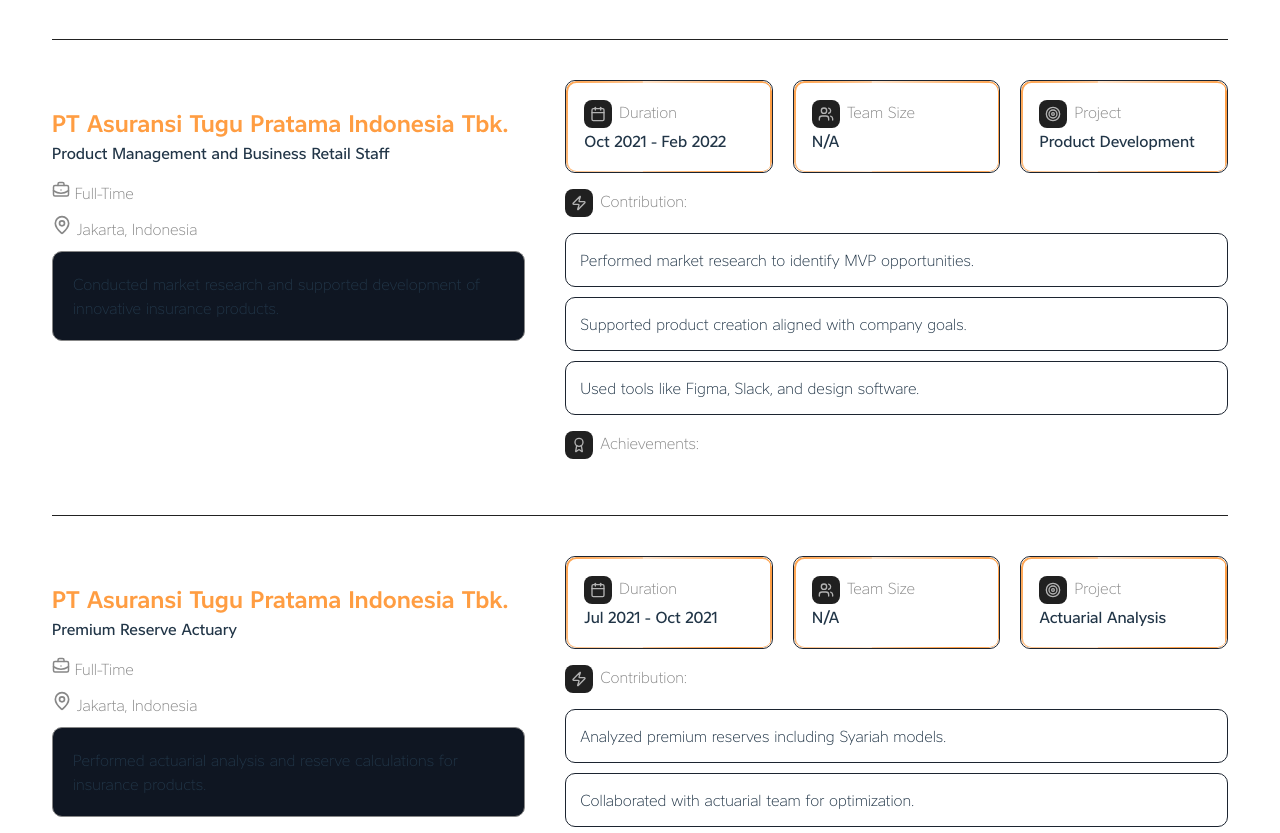
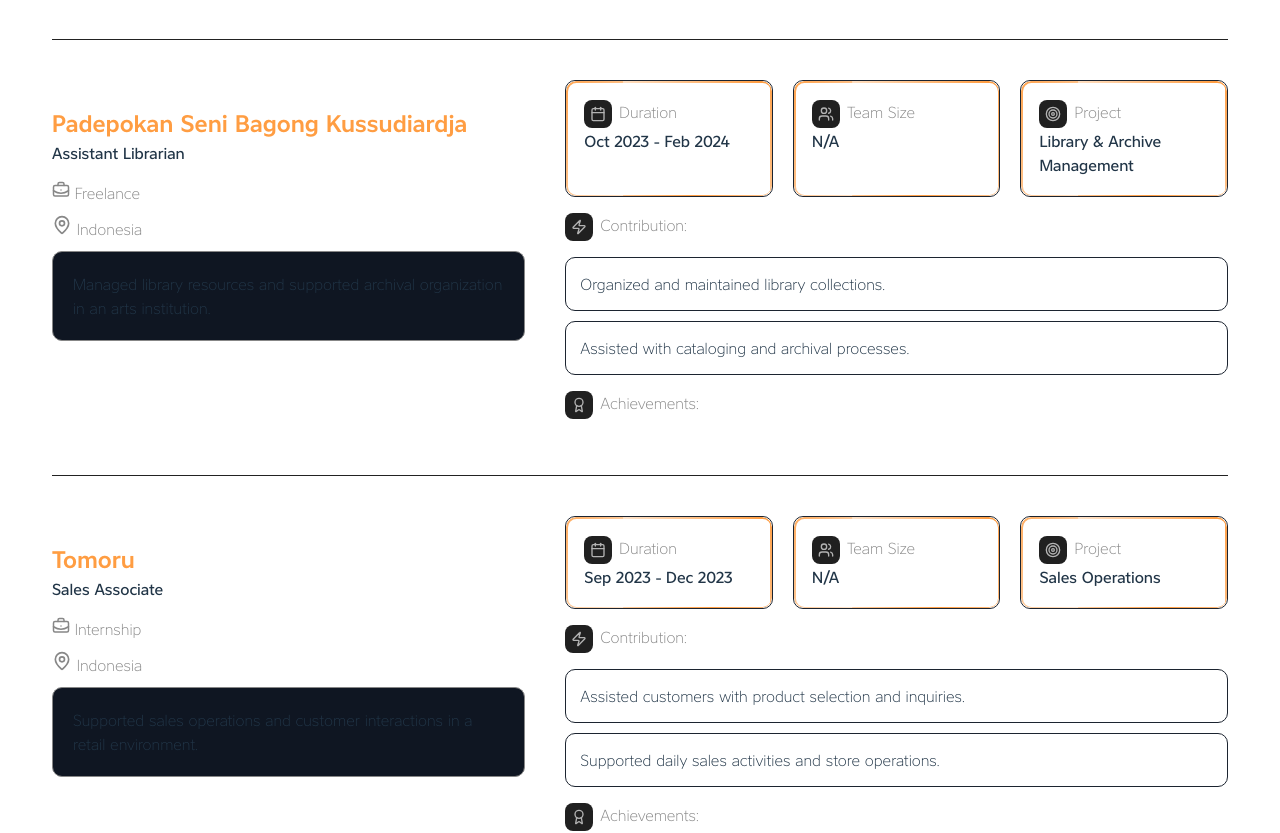
Before and after one commit to kotakbulat/kotakbulat.github.io, a React (Vite) app: page /about in a window 1280 px wide. Shown: the part 2120-2953 px from the top of the page. Built offline with nearby package versions, Linux system fonts and the light colour scheme.

Commit message:
feat: add Experience data

```diff
--- a/src/data/ExperiencesData.ts
+++ b/src/data/ExperiencesData.ts
@@ -40,6 +40,40 @@
   },
 
   {
+    company: "Padepokan Seni Bagong Kussudiardja",
+    role: "Assistant Librarian",
+    type: "Freelance",
+    location: "Indonesia",
+    description: "Managed library resources and supported archival organization in an arts institution.",
+    duration: "Oct 2023 - Feb 2024",
+    teamSize: "N/A",
+    project: "Library & Archive Management",
+    contributions: [
+      "Organized and maintained library collections.",
+      "Assisted with cataloging and archival processes."
+    ],
+    achievements: []
+  },
+
+  {
+    company: "Tomoru",
+    role: "Sales Associate",
+    type: "Internship",
+    location: "Indonesia",
+    description: "Supported sales operations and customer interactions in a retail environment.",
+
+    duration: "Sep 2023 - Dec 2023",
+    teamSize: "N/A",
+    project: "Sales Operations",
+
+    contributions: [
+      "Assisted customers with product selection and inquiries.",
+      "Supported daily sales activities and store operations."
+    ],
+    achievements: []
+  },
+
+  {
     company: "PT Asuransi Tugu Pratama Indonesia Tbk.",
     role: "Product Management and Business Retail Staff",
     type: "Full-Time",
@@ -73,6 +107,24 @@
       "Analyzed premium reserves including Syariah models.",
       "Collaborated with actuarial team for optimization.",
       "Used Python, R, SAS, and Power BI for analysis."
+    ],
+    achievements: []
+  },
+
+  {
+    company: "Libertas Fraternity",
+    role: "Graphic Designer",
+    type: "Part-Time",
+    location: "Indonesia",
+    description: "Designed visual materials to support organizational branding and communication.",
+
+    duration: "Sep 2019 - Sep 2020",
+    teamSize: "N/A",
+    project: "Visual Design",
+
+    contributions: [
+      "Created graphic assets for events and internal communications.",
+      "Maintained consistent visual identity across materials."
     ],
     achievements: []
   },
```
